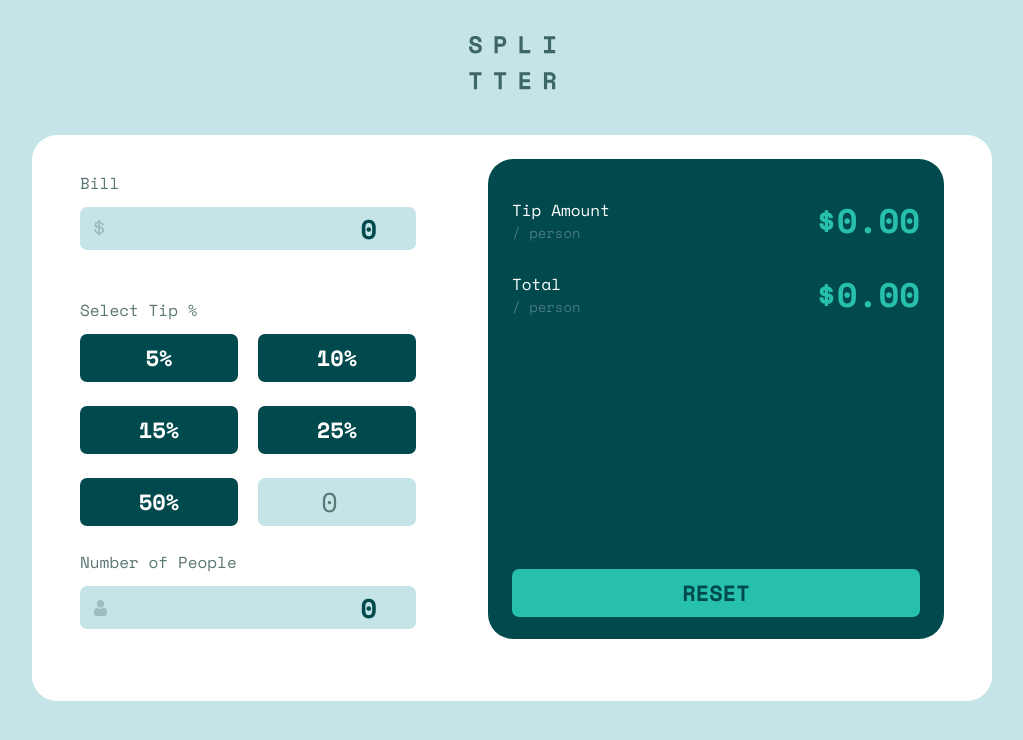
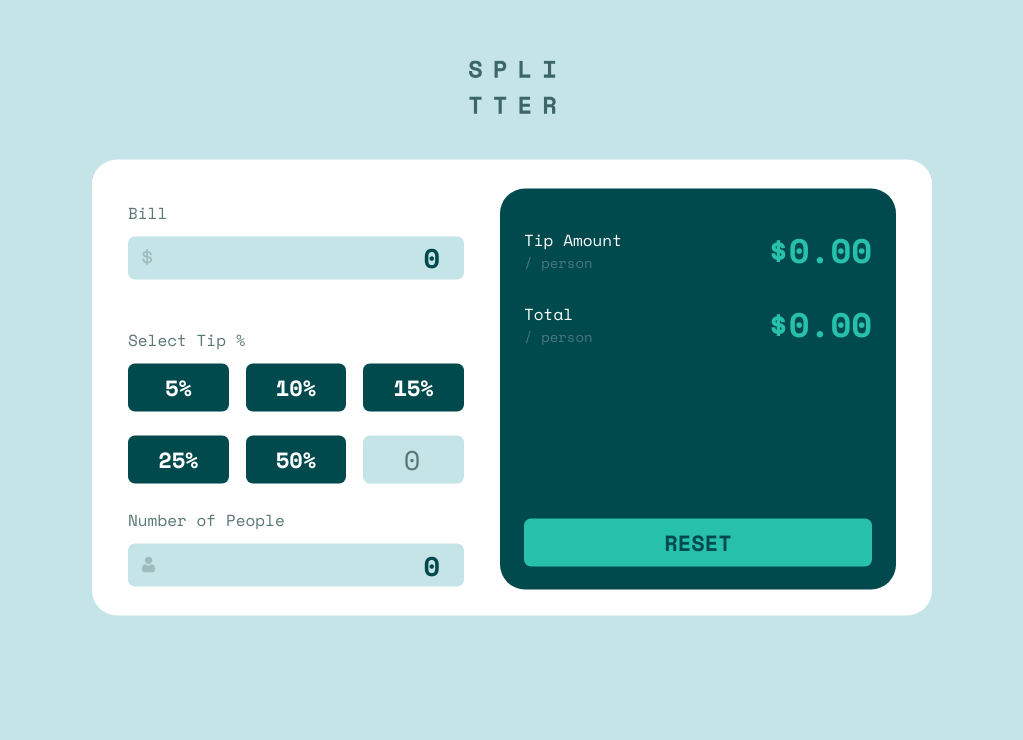
Before and after one commit to puyanwei/fe-practice, a React (Create React App) app: page /tip-calculator in a window 1280 px wide. Shown: the top 740 px of the page, without its empty margins (128-1151 px from the left). Built offline with nearby package versions, Linux system fonts and the light colour scheme.

Commit message:
Final responsive css adjustments

```diff
--- a/src/components/tip-calculator/TCButton.tsx
+++ b/src/components/tip-calculator/TCButton.tsx
@@ -1,9 +1,10 @@
 import styled from "styled-components";
-import { colors, weights } from "../../styles/variables";
+import { colors, weights, size } from "../../styles/variables";
 
 interface TCButtonProps {
   label: string;
-  width?: string;
+  width: string;
+  lgWidth?: string;
   bgcolor?: string;
   txtColor?: string;
   active?: boolean;
@@ -12,6 +13,7 @@ interface TCButtonProps {
 
 interface StyledButtonProps {
   width: string;
+  lgWidth?: string;
   bgcolor: string;
   txtColor: string;
   active: boolean;
@@ -19,27 +21,29 @@ interface StyledButtonProps {
 
 const TCButton = ({
   label,
-  width = "47%",
+  width,
+  lgWidth = "",
   bgcolor = `${colors.darkCyan}`,
   txtColor = `${colors.white}`,
   active = false,
   onClick,
 }: TCButtonProps) => {
   return (
-    <Button
+    <TipButton
+      width={width}
+      lgWidth={lgWidth}
       type="button"
-      width={width}
       bgcolor={bgcolor}
       txtColor={txtColor}
       active={active}
       onClick={onClick}
     >
       {label}
-    </Button>
+    </TipButton>
   );
 };
 
-const Button = styled.button<StyledButtonProps>`
+const TipButton = styled.button<StyledButtonProps>`
   width: ${({ width }): string => width};
   height: 2rem;
   margin: 0.5rem 0;
@@ -54,6 +58,10 @@ const Button = styled.button<StyledButtonProps>`
   font-size: 22px;
   font-weight: ${weights.bold};
   line-height: 0;
+
+  @media (min-width: ${size.tablet}) and (max-width: ${size.desktop}) {
+    width: ${({ lgWidth, width }): string => (lgWidth ? lgWidth : width)};
+  }
 `;
 
 export default TCButton;
--- a/src/components/tip-calculator/TCCustomInputBox.tsx
+++ b/src/components/tip-calculator/TCCustomInputBox.tsx
@@ -1,6 +1,6 @@
 import styled from "styled-components";
 import { ChangeEvent } from "react";
-import { colors } from "../../styles/variables";
+import { colors, size } from "../../styles/variables";
 
 interface TCCustomInputBoxProps {
   name: string;
@@ -45,6 +45,13 @@ const Layout = styled.div`
     font-family: "Space Mono", monospace;
     text-align: center;
   }
+
+  @media (min-width: ${size.tablet}) and (max-width: ${size.desktop}) {
+    width: 30%;
+    > input {
+      padding-left: 1rem;
+    }
+  }
 `;
 
 export default TCCustomInputBox;
--- a/src/components/tip-calculator/TCInputBox.tsx
+++ b/src/components/tip-calculator/TCInputBox.tsx
@@ -39,6 +39,11 @@ const Layout = styled.div`
     font-weight: ${weights.bold};
     text-align: right;
   }
+  > input::-webkit-outer-spin-button,
+  input::-webkit-inner-spin-button {
+    -webkit-appearance: none;
+    margin: 0;
+  }
 `;
 
 const IconPosition = styled.span`
--- a/src/index.css
+++ b/src/index.css
@@ -6,20 +6,10 @@
 
 html,
 body {
-  min-height: 100%;
   margin: 0;
+  padding: 0;
+  font-family: "Space Mono", monospace;
+  font-size: 24px;
   -webkit-font-smoothing: antialiased;
   -moz-osx-font-smoothing: grayscale;
-  height: 100vh;
-  font-family: "Space Mono", monospace;
-  font-size: 24px;
 }
-
-body {
-  background-size: 100%;
-}
-
-code {
-  font-family: source-code-pro, Menlo, Monaco, Consolas, "Courier New",
-    monospace;
-}
--- a/src/pages/TipCalculatorPage.tsx
+++ b/src/pages/TipCalculatorPage.tsx
@@ -51,6 +51,7 @@ const TipCalculatorPage = () => {
 
   return (
     <Layout>
+      <div className="calculator-app">
         <SplitterTitle />
         <CalculatorLayout>
           <TCCard colour="white">
@@ -67,6 +68,8 @@ const TipCalculatorPage = () => {
                 {tipPercentages.map((tipPercent) => (
                   <TCButton
                     label={tipPercent}
+                    width="47%"
+                    lgWidth="30%"
                     onClick={handleTip}
                     key={tipPercent}
                     active={active === tipPercent}
@@ -105,7 +108,9 @@ const TipCalculatorPage = () => {
                   <br />
                   <span className="tc-summary-dark">/ person</span>
                 </div>
-              <span className="tc-summary-amount">&#36;{total.toFixed(2)}</span>
+                <span className="tc-summary-amount">
+                  &#36;{total.toFixed(2)}
+                </span>
               </div>
               <span />
               <TCButton
@@ -118,6 +123,7 @@ const TipCalculatorPage = () => {
             </TCSummaryCard>
           </TCCard>
         </CalculatorLayout>
+      </div>
     </Layout>
   );
 };
@@ -126,6 +132,15 @@ const Layout = styled.div`
   height: 100vh;
   color: ${colors.grey};
   background-color: ${colors.cyan};
+  @media (min-width: ${size.tablet}) and (max-width: ${size.desktop}) {
+    > .calculator-app {
+      position: relative;
+      top: 40%;
+      -webkit-transform: translateY(-50%);
+      -ms-transform: translateY(-50%);
+      transform: translateY(-50%);
+    }
+  }
 `;
 
 const CalculatorLayout = styled.div`
@@ -139,9 +154,6 @@ const CalculatorLayout = styled.div`
 
 const TipLayout = styled.div`
   max-width: 14rem;
-  @media (min-width: ${size.tablet}) and (max-width: ${size.desktop}) {
-    margin-right: 1rem;
-  }
 `;
 
 export default TipCalculatorPage;
--- a/src/styles/styled-components/TCCard.ts
+++ b/src/styles/styled-components/TCCard.ts
@@ -12,9 +12,10 @@ export const TCCard = styled.div<CardProps>`
   background-color: ${({ colour }) => colour};
 
   @media (min-width: ${size.tablet}) and (max-width: ${size.desktop}) {
-    padding-top: 2.6rem;
+    max-width: 35rem;
+    max-height: 19rem;
     display: flex;
     justify-content: space-around;
-    padding: 1rem;
+    padding: 1.2rem 1rem 1rem 1rem;
   }
 `;
--- a/src/styles/styled-components/TCSummaryCard.ts
+++ b/src/styles/styled-components/TCSummaryCard.ts
@@ -9,12 +9,13 @@ export const TCSummaryCard = styled.div<TCSummaryCardProps>`
   border-radius: 25px;
   background-color: ${({ colour }) => colour};
   @media (min-width: ${size.tablet}) and (max-width: ${size.desktop}) {
+    width: 50%;
+    height: 16.7rem;
+    margin-left: 0.5rem;
     padding-top: 1.5rem;
-    height: 20rem;
-    width: 50%;
     > span {
       display: block;
-      height: 8.9rem;
+      height: 5.6rem;
     }
   }
 `;
--- a/src/styles/styles.css
+++ b/src/styles/styles.css
@@ -1,7 +1,3 @@
-.App {
-  height: 100vh;
-}
-
 .no-margin {
   margin: 0;
 }
```
Lines whose indentation alone changed are shown as unchanged.
